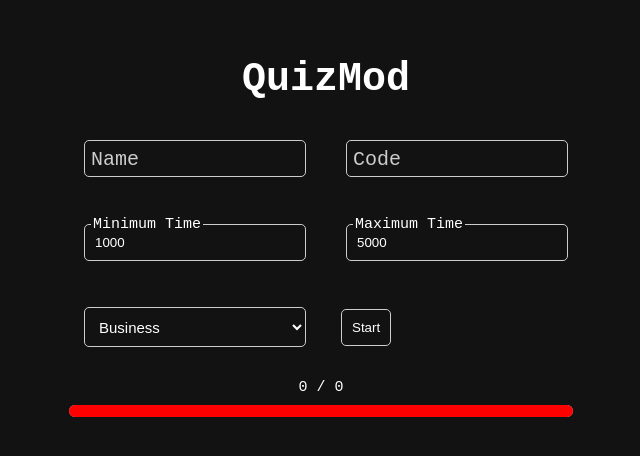
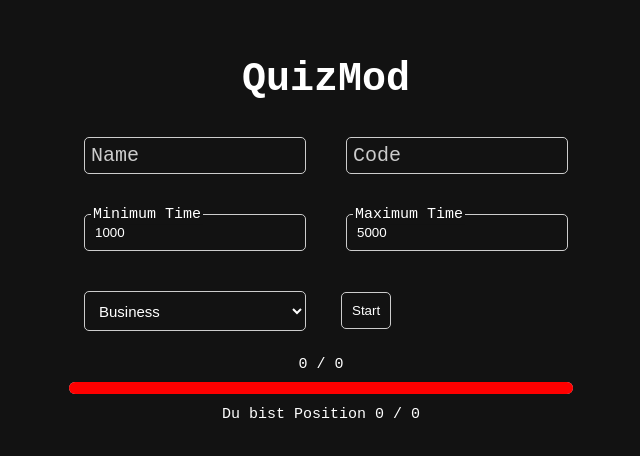
Before and after one commit to Profiidev/QuizMod, a SvelteKit app: page / in a window 1280 px wide. Shown: the part 174-630 px from the top of the page, without its empty margins (314-954 px from the left). Built offline with nearby package versions, Linux system fonts and the light colour scheme.

Commit message:
Added Position

```diff
--- a/src/routes/+page.svelte
+++ b/src/routes/+page.svelte
@@ -14,8 +14,9 @@
   let state = "loggedOut"
   let questionsDone = 0;
   let questionCount = 0;
+  let position = 0;
+  let playerCount = 0;
   $: progress = state !== "started" ? 1 : questionsDone / questionCount;
-  $: console.log(questionsDone / questionCount);
   $: url = `https://api.quizacademy.io/${type}-nest/public/live_events`;
 
   uuid = "xxxxxxxx-xxxx-xxxx-xxxx-xxxxxxxxxxxx".replace(/[xy]/g, (c) => {
@@ -135,7 +136,16 @@
     } else if(message.status == "QUESTION_END") {
       console.log("End");
     } else if(message.status == "QUESTION_RESULT") {
-      console.log("Result");
+      let scores: [] = message.high_score_list;
+      scores.sort((a: any, b: any) => {
+        return b.score - a.score === 0 ? a.time - b.time : b.score - a.score;
+      });
+      playerCount = scores.length;
+      scores.forEach((s: any, i) => {
+        if(s.user.uuid === uuid) {
+          position = i + 1;
+        }
+      })
     }
   };
 </script>
@@ -171,12 +181,13 @@
     <div class="input-field">
       <p class="q-text">{questionsDone} / {questionCount}</p>
       <progress value={progress} max="1" style="--color: {state === "loggedOut" ? "red" : state === "notStarted" ? "yellow" : "green"}"></progress>
+      <p class="q-text" style="margin-top: 10px;">Du bist Position {position} / {playerCount}</p>
     </div>
   </div>
 </div>
 {#if showPopup}
   <div class="popup" in:fly={{y: -200}} out:fly={{y: -200}}>
-    <h2>The Question has been answered</h2>
+    <h2>Die Frage wurde beantwortet</h2>
   </div>
 {/if}
 
```
